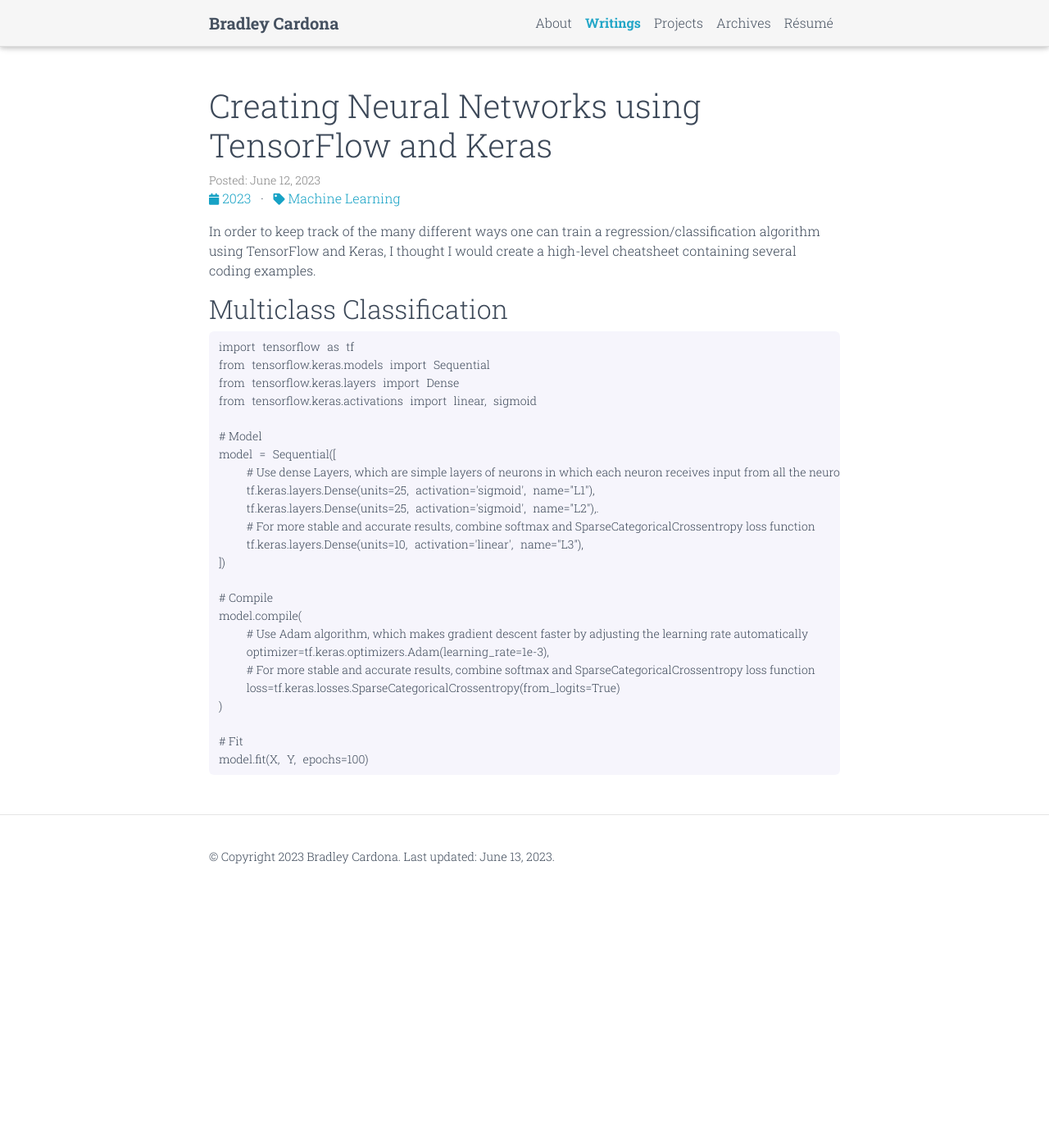
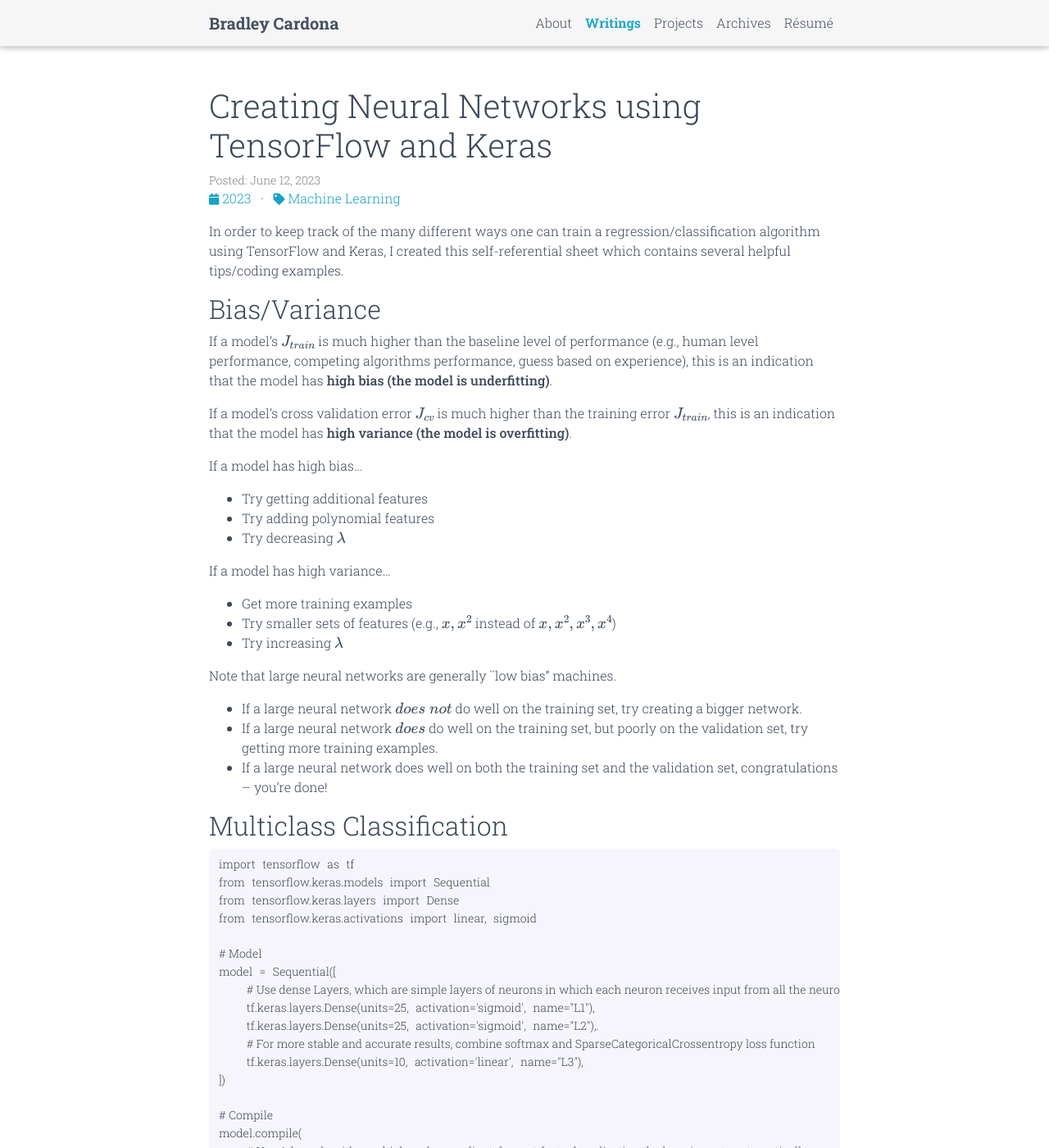
Before and after one commit to BMCARDONA/bmcardona.github.io, a Jekyll site: the page built from _posts/2023-06-12-neural-network-structure.md, in a window 1280 px wide and 1400 px high. Shown: the whole window at 82% size. Built offline with Jekyll 4.4.1, drawn with Linux system fonts in a browser that asks for light colours; comment, search, counter and statistics services are not loaded; a style sheet for code colours, icons or effects is not loaded.

Commit message:
Add bias/variance subheading

````diff
--- a/_posts/2023-06-12-neural-network-structure.md
+++ b/_posts/2023-06-12-neural-network-structure.md
@@ -8,10 +8,31 @@ related_posts: false
 img: assets/img/code.jpg
 ---
 
-In order to keep track of the many different ways one can train a regression/classification algorithm using TensorFlow and Keras, I thought I would create a high-level cheatsheet containing several coding examples.
+In order to keep track of the many different ways one can train a regression/classification algorithm using TensorFlow and Keras, I created this self-referential sheet which contains several helpful tips/coding examples.
+
+
+## Bias/Variance
+If a model's $$J_{train}$$ is much higher than the baseline level of performance (e.g., human level performance, competing algorithms performance, guess based on experience), this is an indication that the model has **high bias (the model is underfitting)**.
+
+If a model's cross validation error $$J_{cv}$$ is much higher than the training error $$J_{train}$$, this is an indication that the model has **high variance (the model is overfitting)**.
+
+If a model has high bias...
+- Try getting additional features
+- Try adding polynomial features
+- Try decreasing $$\lambda$$
+
+If a model has high variance...
+- Get more training examples
+- Try smaller sets of features (e.g., $$x, x^{2}$$ instead of $$x, x^{2}, x^{3}, x^{4}$$)
+- Try increasing $$\lambda$$
+
+Note that large neural networks are generally ``low bias'' machines.
+- If a large neural network $$\textit{does not}$$ do well on the training set, try creating a bigger network.
+- If a large neural network $$\textit{does}$$ do well on the training set, but poorly on the validation set, try getting more training examples.
+- If a large neural network does well on both the training set and the validation set, congratulations -- you're done!
+
 
 ## Multiclass Classification
-
 ```python
 import tensorflow as tf
 from tensorflow.keras.models import Sequential
````
